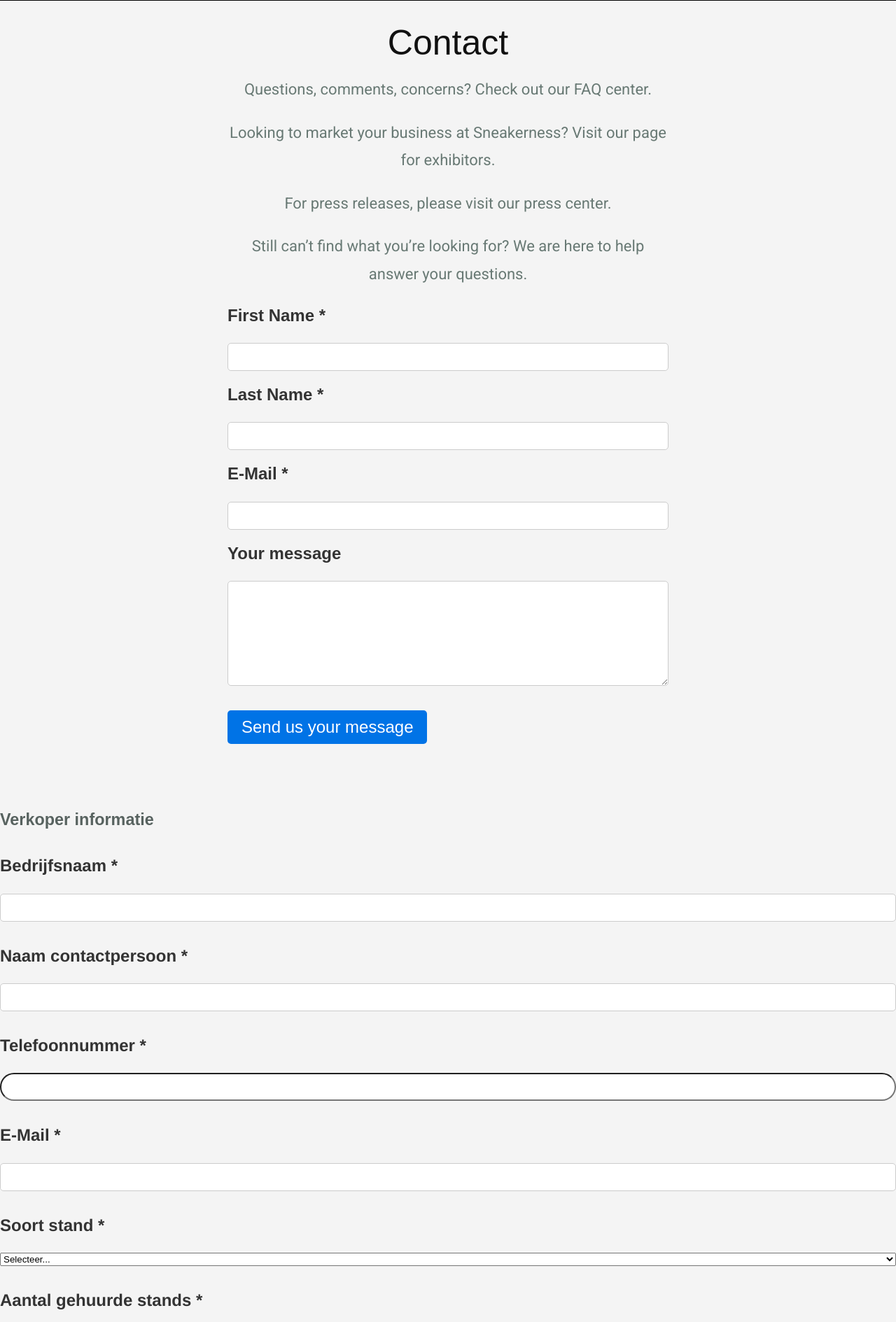
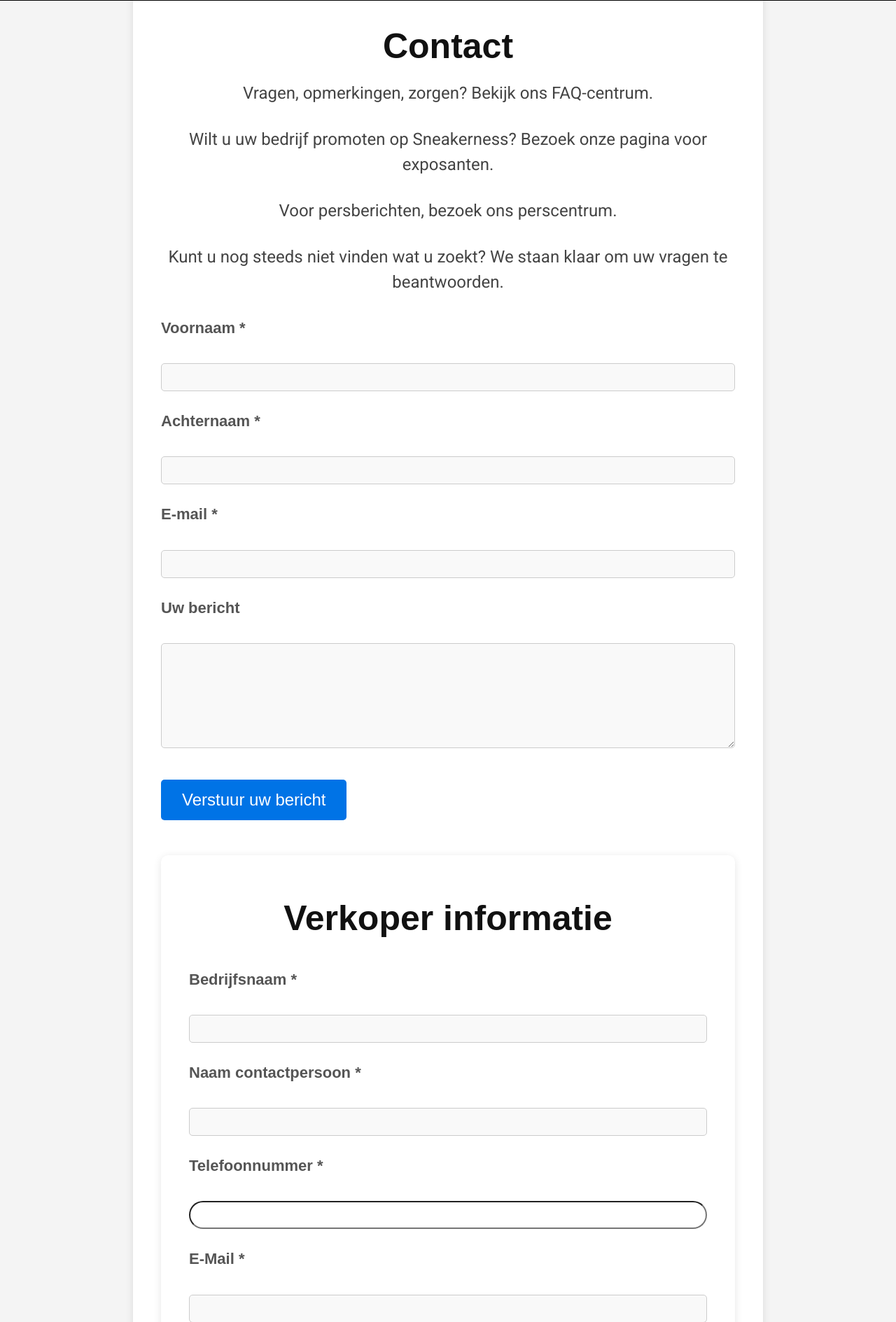
Before and after one commit to Dynamiteboem2/Project_p1_lj2, a PHP site: page /pages/contact.php in a window 1280 px wide. Shown: the part 74-1963 px from the top of the page at 70% size. Run offline with PHP 8.4, Linux system fonts and the light colour scheme.

Commit message:
De contact formulieren zijn van concept naar origineel bijwerkt

```diff
--- a/pages/contact.php
+++ b/pages/contact.php
@@ -8,50 +8,46 @@
 
     <div class="contact-container">
     <h2>Contact</h2>
-        <p>Questions, comments, concerns? Check out our FAQ center.</p>
-        <p>Looking to market your business at Sneakerness? Visit our page for <a href="/exhibitors">exhibitors</a>.</p>
-        <p>For press releases, please visit our <a href="/press-center">press center</a>.</p>
-        <p>Still can’t find what you’re looking for? We are here to help answer your questions.</p>
+    <p>Vragen, opmerkingen, zorgen? Bekijk ons FAQ-centrum.</p>
+    <p>Wilt u uw bedrijf promoten op Sneakerness? Bezoek onze pagina voor <a href="/exhibitors">exposanten</a>.</p>
+    <p>Voor persberichten, bezoek ons <a href="/press-center">perscentrum</a>.</p>
+    <p>Kunt u nog steeds niet vinden wat u zoekt? We staan klaar om uw vragen te beantwoorden.</p>
 
-        <form action="contact_form.php" method="post">
-            <label for="first_name">First Name *</label>
+    <form action="../pages/contact_form/contact_form.php" method="post">
+    <!-- rest van je formulier -->
+    <label for="first_name">Voornaam *</label>
     <input type="text" id="first_name" name="first_name" required>
 
-            <label for="last_name">Last Name *</label>
+    <label for="last_name">Achternaam *</label>
     <input type="text" id="last_name" name="last_name" required>
 
-            <label for="email">E-Mail *</label>
+    <label for="email">E-mail *</label>
     <input type="email" id="email" name="email" required>
 
-            <label for="message">Your message</label>
+    <label for="message">Uw bericht</label>
     <textarea id="message" name="message"></textarea>
 
-            <button type="submit">Send us your message</button>
+    <button type="submit">Verstuur uw bericht</button>
 </form>
-    </div>
 
 
 
 
 
-    <form id="sellerForm" action="seller_form.php" method="post" onsubmit="return validateForm()">
+<form id="sellerForm" action="../pages/contact_form/seller_form.php" method="post" onsubmit="return validateForm()">
         <h3>Verkoper informatie</h3>
 
         <label for="company_name">Bedrijfsnaam *</label>
         <input type="text" id="company_name" name="company_name" required>
-    <span id="company_name_error" class="error-message"></span>
 
         <label for="contact_name">Naam contactpersoon *</label>
         <input type="text" id="contact_name" name="contact_name" required>
-    <span id="contact_name_error" class="error-message"></span>
 
         <label for="phone">Telefoonnummer *</label>
         <input type="tel" id="phone" name="phone" required>
-    <span id="phone_error" class="error-message"></span>
 
         <label for="email">E-Mail *</label>
         <input type="email" id="email" name="email" required>
-    <span id="email_error" class="error-message"></span>
 
         <label for="stand_type">Soort stand *</label>
         <select id="stand_type" name="stand_type" required>
@@ -61,11 +57,9 @@
             <option value="A">A Stand</option>
             <option value="side-stand">Side-stand (e.g., eten/drinken, tattoo)</option>
         </select>
-    <span id="stand_type_error" class="error-message"></span>
 
         <label for="num_stands">Aantal gehuurde stands *</label>
         <input type="number" id="num_stands" name="num_stands" min="1" required>
-    <span id="num_stands_error" class="error-message"></span>
 
         <label for="event_days">Voor welke dagen? *</label>
         <select id="event_days" name="event_days" required>
@@ -74,7 +68,6 @@
             <option value="day1">Alleen dag 1</option>
             <option value="day2">Alleen dag 2</option>
         </select>
-    <span id="event_days_error" class="error-message"></span>
 
         <button type="submit">Verstuur</button>
     </form>
@@ -132,148 +125,165 @@ function validateForm() {
 }
 </script>
 
-<style>
-.error-message {
-    color: red;
-    font-size: 0.9em;
-}
-</style>
 
 
 
 
     <?php include_once "../includes/footer.php" ?>
 </body>
-
-<?php
-if ($_SERVER["REQUEST_METHOD"] == "POST") {
-    $company_name = $_POST['company_name'];
-    $contact_name = $_POST['contact_name'];
-    $phone = $_POST['phone'];
-    $email = $_POST['email'];
-    $stand_type = $_POST['stand_type'];
-    $num_stands = $_POST['num_stands'];
-    $event_days = $_POST['event_days'];
-    $special_status = $_POST['special_status'];
-
-    // Logo uploaden
-    if (!empty($_FILES['logo']['name'])) {
-        $target_dir = "uploads/";
-        $target_file = $target_dir . basename($_FILES["logo"]["name"]);
-        move_uploaded_file($_FILES["logo"]["tmp_name"], $target_file);
-    }
-
-    // Verbinding met database
-    $conn = new mysqli("localhost", "root", "", "sneakerness_db");
-
-    if ($conn->connect_error) {
-        die("Verbinding mislukt: " . $conn->connect_error);
-    }
-
-    // SQL query om de gegevens op te slaan
-    $sql = "INSERT INTO sellers (company_name, contact_name, phone, email, stand_type, num_stands, event_days, special_status)
-            VALUES ('$company_name', '$contact_name', '$phone', '$email', '$stand_type', '$num_stands', '$event_days', '$special_status')";
-
-    if ($conn->query($sql) === TRUE) {
-        echo "Gegevens succesvol opgeslagen!";
-    } else {
-        echo "Fout bij het opslaan: " . $conn->error;
-    }
-
-    $conn->close();
-}
-?>
 <style>
-    /* Basic styling for the contact container */
-.contact-container {
-    max-width: 800px;
-    margin: 0 auto;
-    padding: 85px;
-    font-family: Arial, sans-serif;
+/* General container styling for a clean look */
+.contact-container,
+#sellerForm {
+    max-width: 900px; /* More width for a larger, balanced layout */
+    margin: 50px auto; /* Center the form and add vertical margin */
+    padding: 40px;
+    background-color: #fff;
+    border-radius: 10px;
+    box-shadow: 0 2px 12px rgba(0, 0, 0, 0.1);
+    font-family: 'Arial', sans-serif;
     color: #333;
 }
 
-.contact-container h2 {
-    font-size: 2.5em;
+/* Contact section heading styling */
+.contact-container h2,
+#sellerForm h3 {
+    font-size: 2.5rem; /* Larger, bolder headings */
     margin-bottom: 20px;
     color: #111;
     text-align: center;
+    font-weight: bold;
 }
 
+/* Paragraph styling for a clean, professional look */
 .contact-container p {
-    font-size: 1.1em;
-    margin-bottom: 20px;
+    font-size: 1.2rem; /* Slightly larger text for readability */
+    margin-bottom: 30px;
     text-align: center;
+    color: #444;
+    line-height: 1.5;
 }
 
-/* Styling for the form */
+/* Styling for the form fields */
 form {
     display: flex;
     flex-direction: column;
-    gap: 15px;
+    gap: 25px; /* More spacing between fields */
+    width: 100%;
 }
 
 label {
-    font-weight: bold;
-    font-size: 1.2em;
-    margin-bottom: 5px;
+    font-weight: 600; /* Bold labels for a professional look */
+    font-size: 1.1rem;
+    color: #555;
+    margin-bottom: 8px;
+}
+
+input[type="text"],
+input[type="email"],
+textarea,
+select {
+    width: 100%;
+    padding: 15px; /* More padding for a premium feel */
+    font-size: 1rem;
+    border: 1px solid #ccc;
+    border-radius: 5px;
+    box-sizing: border-box;
+    background-color: #f9f9f9;
+    color: #333;
+    transition: border-color 0.3s ease;
+}
+
+input[type="text"]:focus,
+input[type="email"]:focus,
+textarea:focus,
+select:focus {
+    border-color: #0073e6; /* Modern blue highlight for focused fields */
+    outline: none;
+    background-color: #fff;
+}
+
+/* Button styling for a modern look */
+button[type="submit"] {
+    padding: 15px 30px;
+    font-size: 1.2rem;
+    color: #fff;
+    background-color: #0073e6; /* Professional blue color */
+    border: none;
+    border-radius: 5px;
+    cursor: pointer;
+    transition: background-color 0.3s ease, transform 0.2s ease;
+    align-self: flex-start;
+}
+
+button[type="submit"]:hover {
+    background-color: #005bb5; /* Darker blue on hover */
+    transform: translateY(-3px); /* Slight hover effect */
+}
+
+/* Styling for social icons (like the ones on the right of the screen) */
+.social-icons {
+    display: flex;
+    flex-direction: column;
+    position: fixed;
+    right: 15px;
+    top: 50%;
+    transform: translateY(-50%);
+}
+
+.social-icons a {
+    margin: 10px 0;
+    display: flex;
+    justify-content: center;
+    align-items: center;
+    width: 40px;
+    height: 40px;
+    background-color: #f1f1f1;
+    border-radius: 50%;
+    box-shadow: 0 2px 5px rgba(0, 0, 0, 0.1);
+    transition: background-color 0.3s ease;
+}
+
+.social-icons a:hover {
+    background-color: #0073e6;
+    color: white;
+}
+
+/* Error message styling for consistency */
+.error-message {
+    color: #d9534f;
+    font-size: 0.9rem;
+    margin-top: -10px;
+    margin-bottom: 10px;
+}
+
+/* Responsive design for smaller screens */
+@media (max-width: 768px) {
+    .contact-container,
+    #sellerForm {
+        padding: 20px;
+        margin: 20px auto;
+    }
+
+    .contact-container h2,
+    #sellerForm h3 {
+        font-size: 2rem;
     }
 
     input[type="text"],
     input[type="email"],
     textarea {
-    width: 100%;
-    padding: 10px;
-    font-size: 1em;
-    border: 1px solid #ccc;
-    border-radius: 5px;
-    box-sizing: border-box;
-}
-
-textarea {
-    height: 150px;
-    resize: vertical;
-}
-
-/* Button styling */
-button[type="submit"] {
-    padding: 10px 20px;
-    font-size: 1.2em;
-    color: white;
-    background-color: #0073e6;
-    border: none;
-    border-radius: 5px;
-    cursor: pointer;
-    transition: background-color 0.3s ease;
-    align-self: flex-start;
-}
-
-button[type="submit"]:hover {
-    background-color: #005bb5;
-}
-
-/* Responsive design */
-@media (max-width: 600px) {
-    .contact-container {
-        padding: 10px;
-    }
-
-    .contact-container h2 {
-        font-size: 2em;
-    }
-
-    input[type="text"],
-    input[type="email"],
-    textarea {
-        font-size: 0.9em;
-        padding: 8px;
+        font-size: 1rem;
+        padding: 12px;
     }
 
     button[type="submit"] {
-        font-size: 1em;
-        padding: 8px 16px;
+        font-size: 1.1rem;
+        padding: 12px 25px;
     }
 }
 
+
+
 </style>
 </html>
```
Also changed, not shown: pages/contact_form/contact_form.php (added, +23 -0 lines), pages/contact_form/seller_form.php (added, +25 -0 lines). Lines whose indentation alone changed are shown as unchanged.
